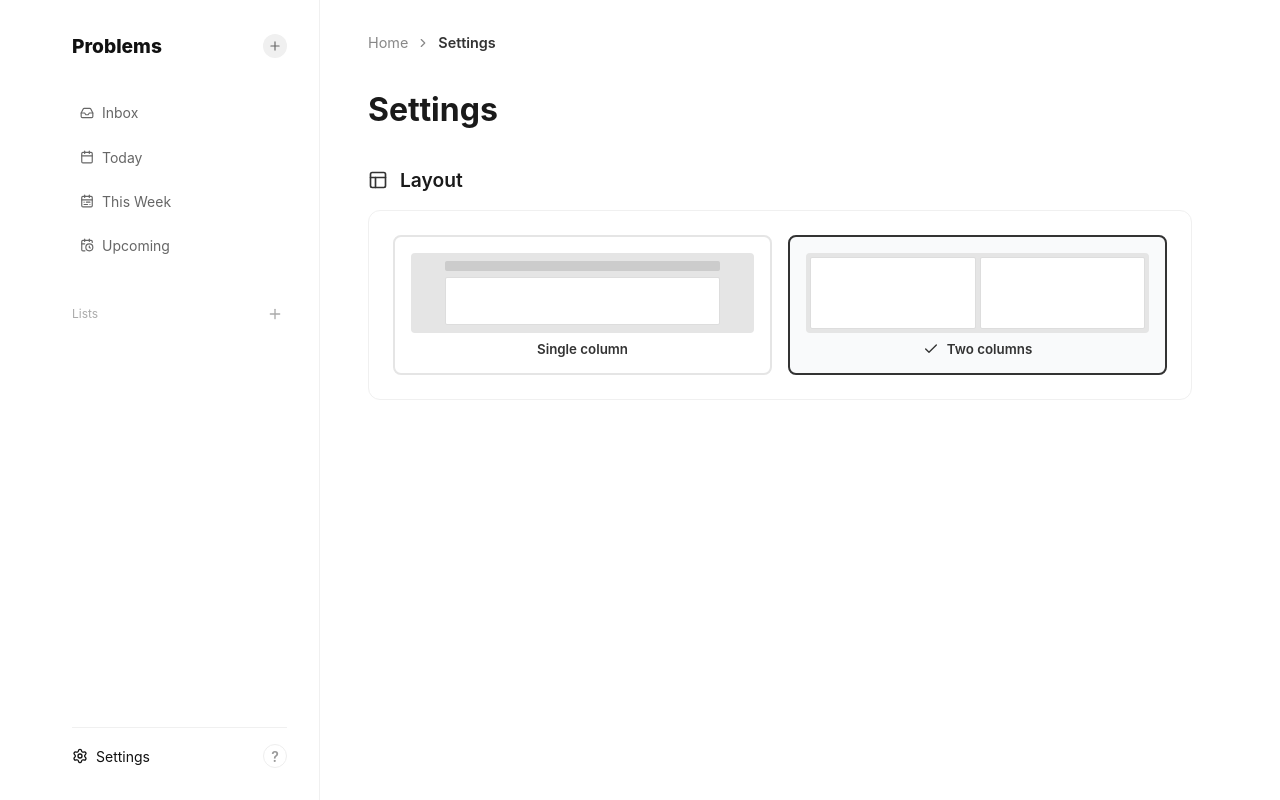
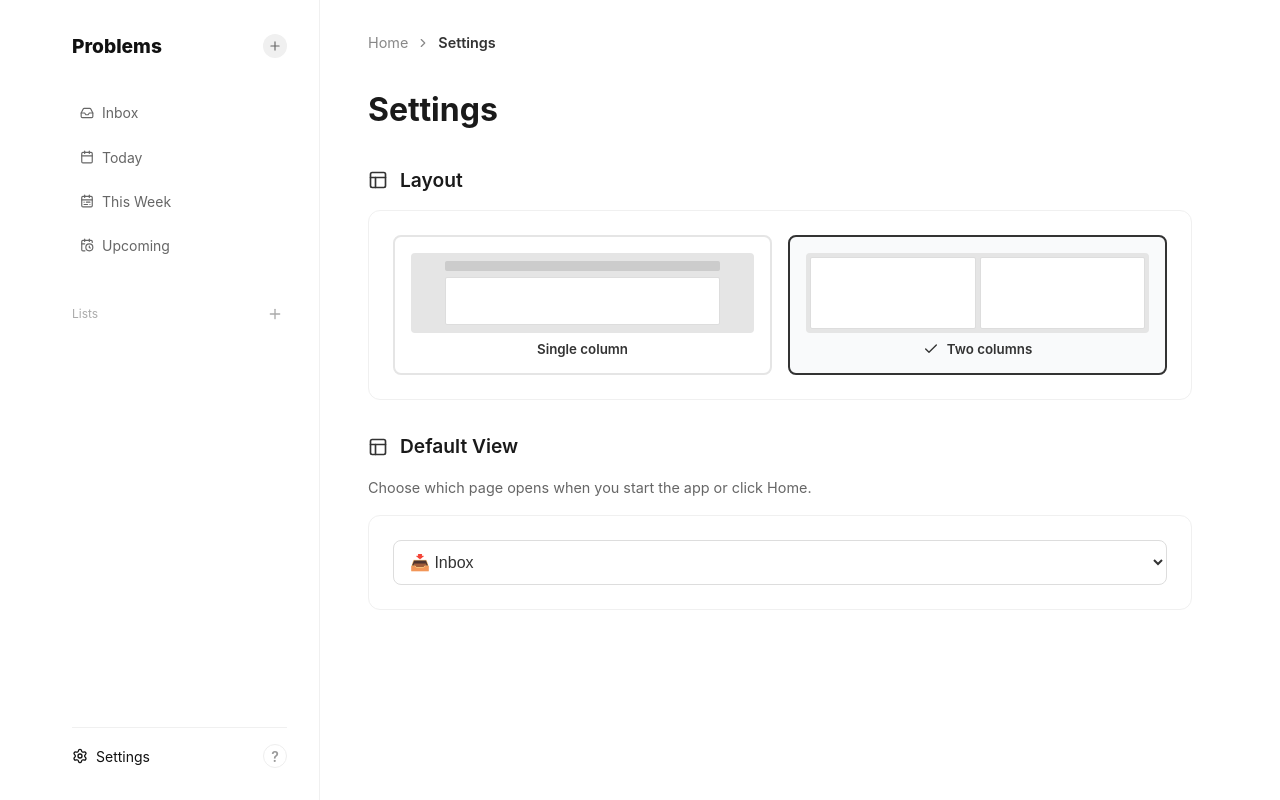
Before and after one commit to rafaelmadeira/problems, a React (Vite) app: page /settings in a window 1280 px wide. Built offline with nearby package versions, Linux system fonts and the light colour scheme.

Commit message:
feat(settings): implement default view selection

```diff
--- a/src/App.tsx
+++ b/src/App.tsx
@@ -71,7 +71,7 @@ function App() {
           navigate('/upcoming');
           break;
         case 'h':
-          navigate('/');
+          navigate(getDefaultViewPath());
           break;
         case 'l':
           e.preventDefault();
@@ -271,6 +271,19 @@ function App() {
 
   const isSettingsActive = location.pathname === '/settings';
 
+  const getDefaultViewPath = () => {
+    const defaultView = state.settings.defaultView || 'inbox';
+    if (defaultView === 'inbox') return '/inbox';
+    if (defaultView === 'today') return '/today';
+    if (defaultView === 'week') return '/week';
+    if (defaultView === 'upcoming') return '/upcoming';
+    // Check if it's a list ID
+    if (state.lists.some(l => l.id === defaultView)) {
+      return `/list/${defaultView}`;
+    }
+    return '/inbox'; // Fallback
+  };
+
   // --- Two Column Layout ---
   if (effectiveLayout === 'two-columns') {
     return (
@@ -279,8 +292,8 @@ function App() {
           <Sidebar onOpenCreateProblem={() => setIsCreatingProblem(true)} />
           <main style={{ flex: 1, padding: '2rem 3rem' }}>
             <Routes>
-              {/* Redirect root to /today in 2-column mode to avoid empty/redundant page */}
-              <Route path="/" element={<Navigate to="/today" replace />} />
+              {/* Redirect root to configured default view */}
+              <Route path="/" element={<Navigate to={getDefaultViewPath()} replace />} />
               <Route path="/today" element={<TodayPage />} />
               <Route path="/inbox" element={<InboxPage />} />
               <Route path="/week" element={<ThisWeekPage />} />
--- a/src/context/StoreContext.tsx
+++ b/src/context/StoreContext.tsx
@@ -32,7 +32,8 @@ const defaultState: AppState = {
         }
     ],
     settings: {
-        layout: 'two-columns'
+        layout: 'two-columns',
+        defaultView: 'inbox'
     }
 };
 
@@ -56,7 +57,12 @@ export const StoreProvider: React.FC<{ children: React.ReactNode }> = ({ childre
         if (!state.settings) {
             setState(prev => ({
                 ...prev,
-                settings: { layout: 'two-columns' }
+                settings: { layout: 'two-columns', defaultView: 'inbox' }
+            }));
+        } else if (!state.settings.defaultView) {
+            setState(prev => ({
+                ...prev,
+                settings: { ...prev.settings, defaultView: 'inbox' }
             }));
         }
     }, [state.lists]); // Check when lists change, though essentially runs once on load if needed.
--- a/src/pages/SettingsPage.tsx
+++ b/src/pages/SettingsPage.tsx
@@ -92,6 +92,55 @@ export default function SettingsPage() {
                     </div>
                 </section>
 
+                {/* Default View Setting */}
+                <section>
+                    <div style={{ display: 'flex', alignItems: 'center', gap: '0.75rem', marginBottom: '1rem' }}>
+                        <Layout size={20} color="#333" />
+                        <h2 style={{ fontSize: '1.2rem', fontWeight: 600, margin: 0 }}>Default View</h2>
+                    </div>
+                    <p style={{ margin: '0 0 1rem 0', color: '#666', fontSize: '0.9rem' }}>
+                        Choose which page opens when you start the app or click Home.
+                    </p>
+
+                    <div style={{
+                        padding: '1.5rem',
+                        backgroundColor: '#fff',
+                        borderRadius: '12px',
+                        border: '1px solid #f0f0f0'
+                    }}>
+                        <select
+                            value={state.settings.defaultView || 'inbox'}
+                            onChange={(e) => updateSettings({ defaultView: e.target.value })}
+                            style={{
+                                width: '100%',
+                                padding: '0.75rem',
+                                borderRadius: '8px',
+                                border: '1px solid #ddd',
+                                fontSize: '1rem',
+                                backgroundColor: '#fff',
+                                color: '#333',
+                                cursor: 'pointer'
+                            }}
+                        >
+                            <optgroup label="System Views">
+                                <option value="inbox">📥 Inbox</option>
+                                <option value="today">📅 Today</option>
+                                <option value="week">📅 This Week</option>
+                                <option value="upcoming">🗓️ Upcoming</option>
+                            </optgroup>
+                            {state.lists.length > 1 && (
+                                <optgroup label="My Lists">
+                                    {state.lists.filter(l => l.id !== 'inbox').map(list => (
+                                        <option key={list.id} value={list.id}>
+                                            {list.emoji ? `${list.emoji} ${list.name}` : list.name}
+                                        </option>
+                                    ))}
+                                </optgroup>
+                            )}
+                        </select>
+                    </div>
+                </section>
+
             </div>
         </div>
     );
--- a/src/types.ts
+++ b/src/types.ts
@@ -32,6 +32,7 @@ export interface List {
 
 export interface AppSettings {
   layout: 'single-column' | 'two-columns';
+  defaultView?: string;
 }
 
 export interface AppState {
```
